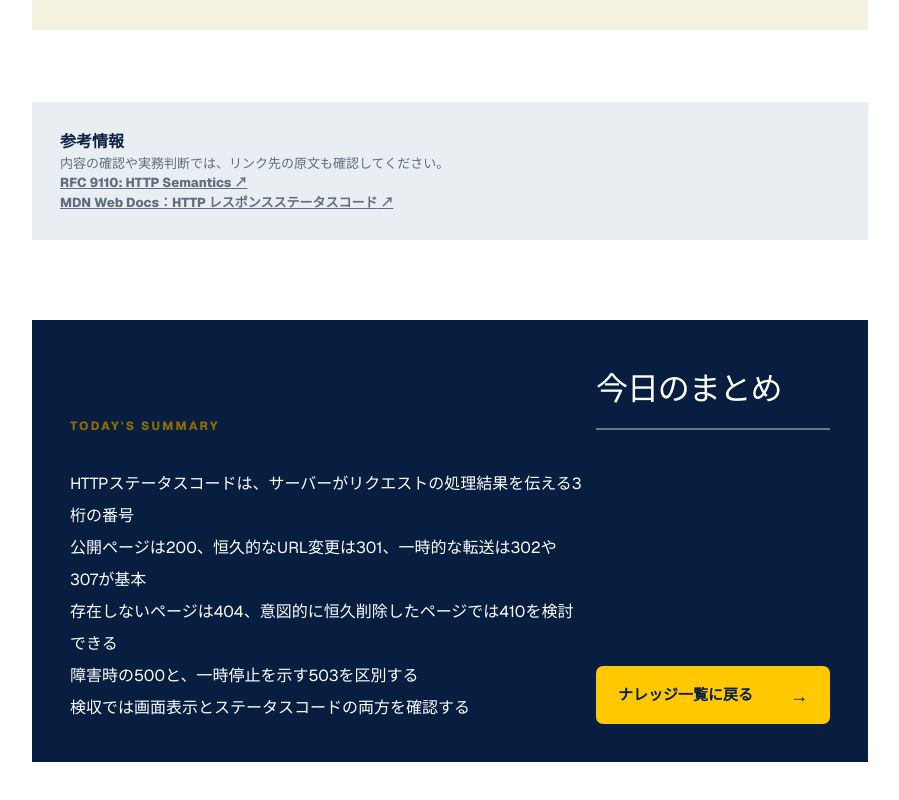
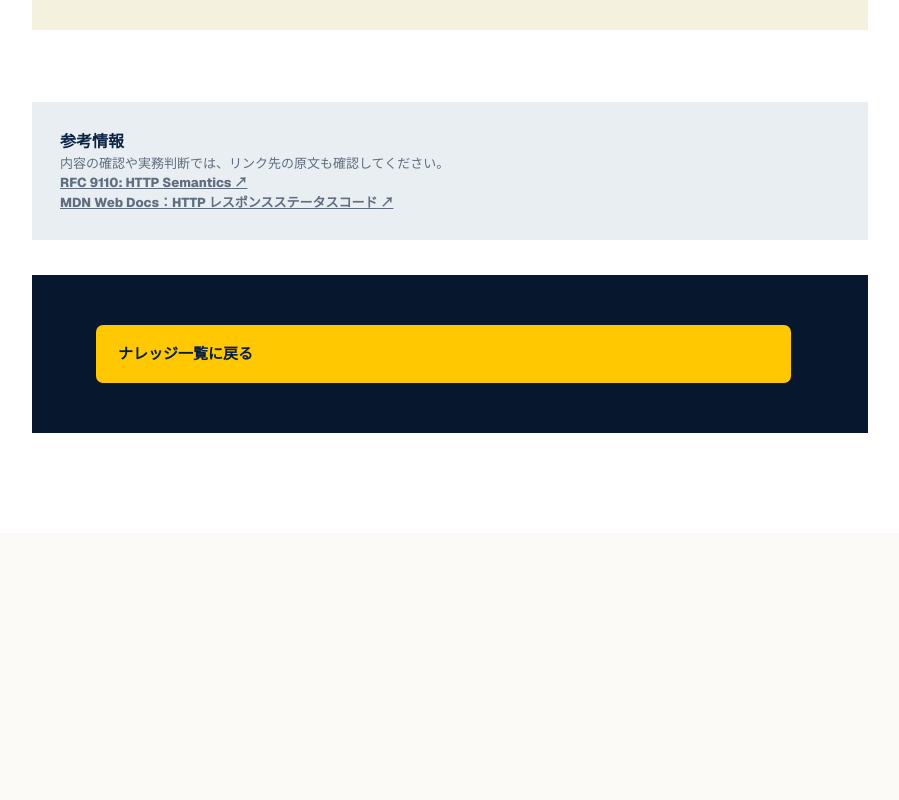
Before and after one commit to oka-wani/web-direction-lab, a Next.js app: page /preview/2026-07-19/knowledge in a window 1280 px wide. Shown: the part 6414-7214 px from the top of the page, without its empty margins (190-1089 px from the left). After the commit the page ends 6947 px from the top, so only its background shows below. Built offline with nearby package versions, Linux system fonts and the light colour scheme.

Commit message:
Add related knowledge and simplify article ending

```diff
--- a/app/components/LearningArticle.tsx
+++ b/app/components/LearningArticle.tsx
@@ -2,6 +2,7 @@ type Source = { name: string; url: string };
 type Term = { term: string; description: string };
 type Section = { title: string; body: string; points?: string[] };
 type Hero = { label: string; headline: string; items: string[] };
+type Related = { title: string; category: string; href: string };
 
 type Props = {
   category: string;
@@ -17,8 +18,9 @@ type Props = {
   terms?: Term[];
   sections: Section[];
   quiz: { question: string; choices: string[]; answer: string };
-  summary: string[];
+  summary?: string[];
   sources?: Source[];
+  related?: Related[];
   nextLabel?: string;
   nextHref?: string;
 };
@@ -110,10 +112,16 @@ export default function LearningArticle(p: Props) {
             <aside className="source-box"><b>参考情報</b><p>内容の確認や実務判断では、リンク先の原文も確認してください。</p>{p.sources.map((source) => <p key={source.url}><a href={source.url} target="_blank" rel="noreferrer">{source.name} ↗</a></p>)}</aside>
           )}
 
-          <footer className="article-summary">
-            <p className="section-kicker">TODAY&apos;S SUMMARY</p><h2>今日のまとめ</h2>
-            <ul>{p.summary.map((item) => <li key={item}>{item}</li>)}</ul>
-            <a className="button button--primary" href="/knowledge">ナレッジ一覧に戻る <b>→</b></a>
+          {p.related && p.related.length > 0 && (
+            <section className="related-knowledge" aria-labelledby="related-knowledge-title">
+              <p className="section-kicker">RELATED KNOWLEDGE</p>
+              <h2 id="related-knowledge-title">関連ナレッジ</h2>
+              <div>{p.related.map((item) => <a href={item.href} key={item.href}><small>{item.category}</small><b>{item.title}</b><span>読む →</span></a>)}</div>
+            </section>
+          )}
+
+          <footer className="article-end-nav">
+            <a className="button button--primary" href="/knowledge">ナレッジ一覧に戻る</a>
           </footer>
         </article>
       </div>
```
